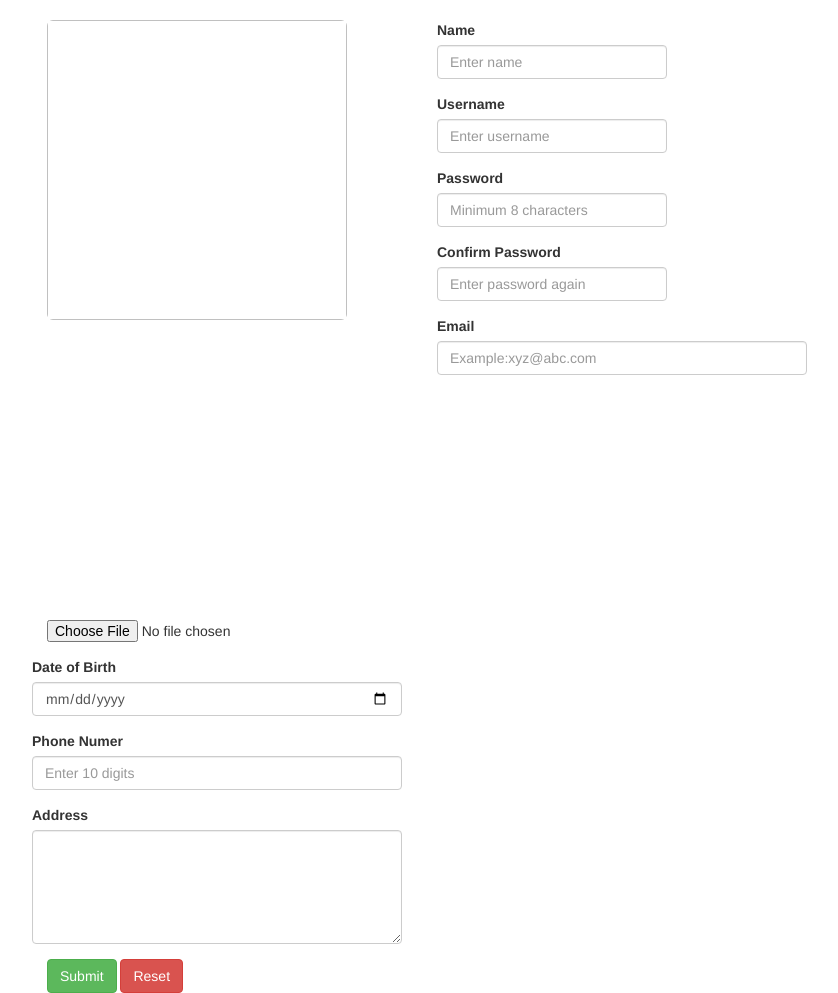
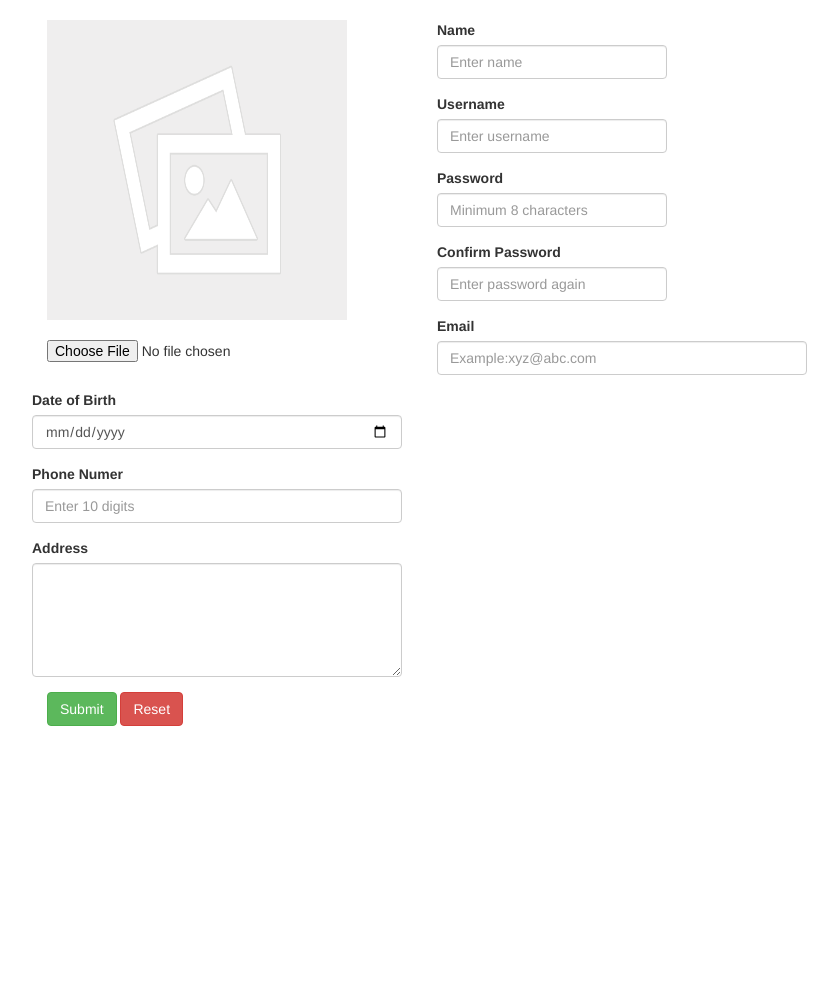
Before and after one commit to santhosh-ssk/website_ui, a Flask app: page / in a window 1280 px wide. Shown: the whole page, without its empty margins (23-861 px from the left). After the commit the page ends 726 px from the top, so only its background shows below. Run offline with Flask 2, Linux system fonts and the light colour scheme; some libraries are stand-ins or nearby versions.

Commit message:
User difinition

```diff
--- a/templates/index.html
+++ b/templates/index.html
@@ -19,8 +19,8 @@
       <div class="form-group">
 
         <div class="col-sm-4">
-    <img id="output" class="img-rounded" style="height:300px;width:300px; "/>
-    <input type="file" accept="image/*" onchange="loadFile(event)" value="upload" name="file" style="margin-top:300px">
+    <img id="output" src="static/images/upload_img.png" style="height:300px;width:300px; "/	>
+    <input type="file" accept="image/*" onchange="loadFile(event)" value="upload" name="file" style="margin-top:20px">
 
     </div>
     <div class="col-sm-8">
```
